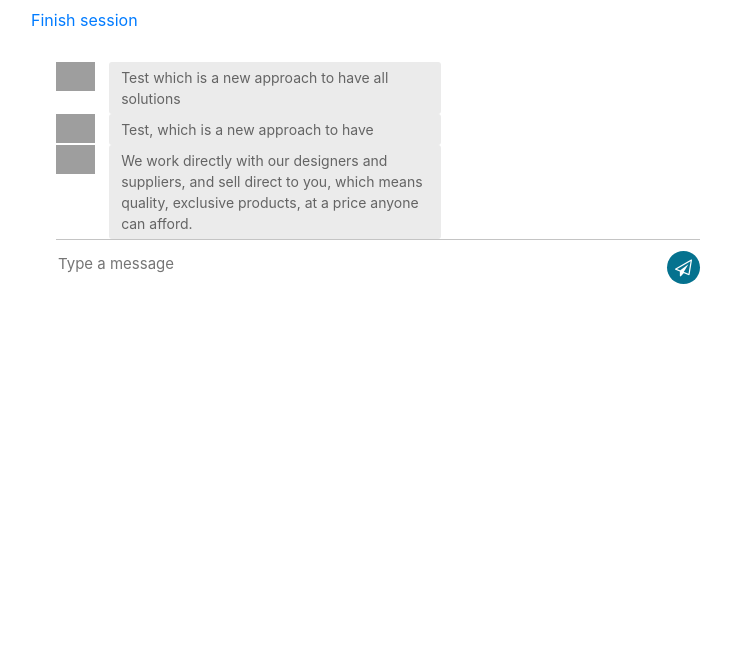
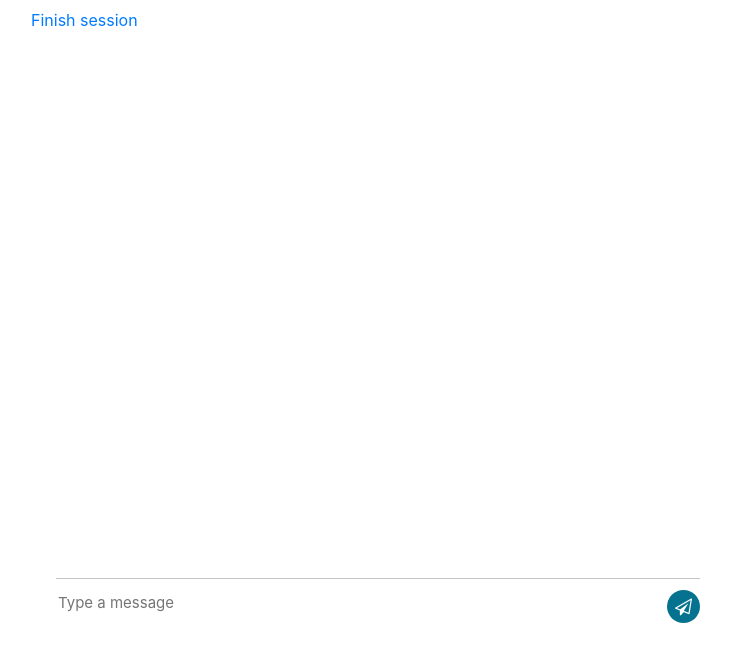
Before and after one commit to FJ98/DBPKAHOOT, a Flask app: page /name_sala in a window 1280 px wide. Shown: the top 662 px of the page, without its empty margins (39-770 px from the left). Run offline with Flask 2, Linux system fonts and the light colour scheme; a user stored in the database is signed in; data comes from the database, SQL or seed files in the repository; both versions use the stored data as it was after the commit; data that the repository does not hold is empty; some libraries are stand-ins or nearby versions; grey boxes are pictures that could not be loaded.

Commit message:
cambios 4

```diff
--- a/DBPKAHOOT/KAHOOTPROJECT/web/templates/sala.html
+++ b/DBPKAHOOT/KAHOOTPROJECT/web/templates/sala.html
@@ -20,34 +20,7 @@
 
 <div class="messaging">
         <div class="mesgs">
-          <div class="boxMessage">
-            <div class="incoming_msg">
-              <div class="incoming_msg_img"> <img src="https://ptetutorials.com/images/user-profile.png" alt="sunil"> </div>
-              <div class="received_msg">
-                <div class="received_withd_msg">
-                  <p>Test which is a new approach to have all
-                    solutions</p>
-                </div>
-              </div>
-            </div>
-            <div class="incoming_msg">
-              <div class="incoming_msg_img"> <img src="https://ptetutorials.com/images/user-profile.png" alt="sunil"> </div>
-              <div class="received_msg">
-                <div class="received_withd_msg">
-                  <p>Test, which is a new approach to have</p>
-                </div>
-              </div>
-            </div>
-            <div class="incoming_msg">
-              <div class="incoming_msg_img"> <img src="https://ptetutorials.com/images/user-profile.png" alt="sunil"> </div>
-              <div class="received_msg">
-                <div class="received_withd_msg">
-                  <p>We work directly with our designers and suppliers,
-                    and sell direct to you, which means quality, exclusive
-                    products, at a price anyone can afford.</p>
-                </div>
-              </div>
-            </div>
+          <div class="msg_history" id="boxMessage">
           </div>
           <div class="type_msg">
             <div class="input_msg_write">
```
Also changed, not shown: DBPKAHOOT/KAHOOTPROJECT/web/static/js/sala_invitados.js (+8 -3 lines), DBPKAHOOT/KAHOOTPROJECT/web/templates/sala_invitados.html (+3 -30 lines), DBPKAHOOT/KAHOOTPROJECT/web/midb.db.
